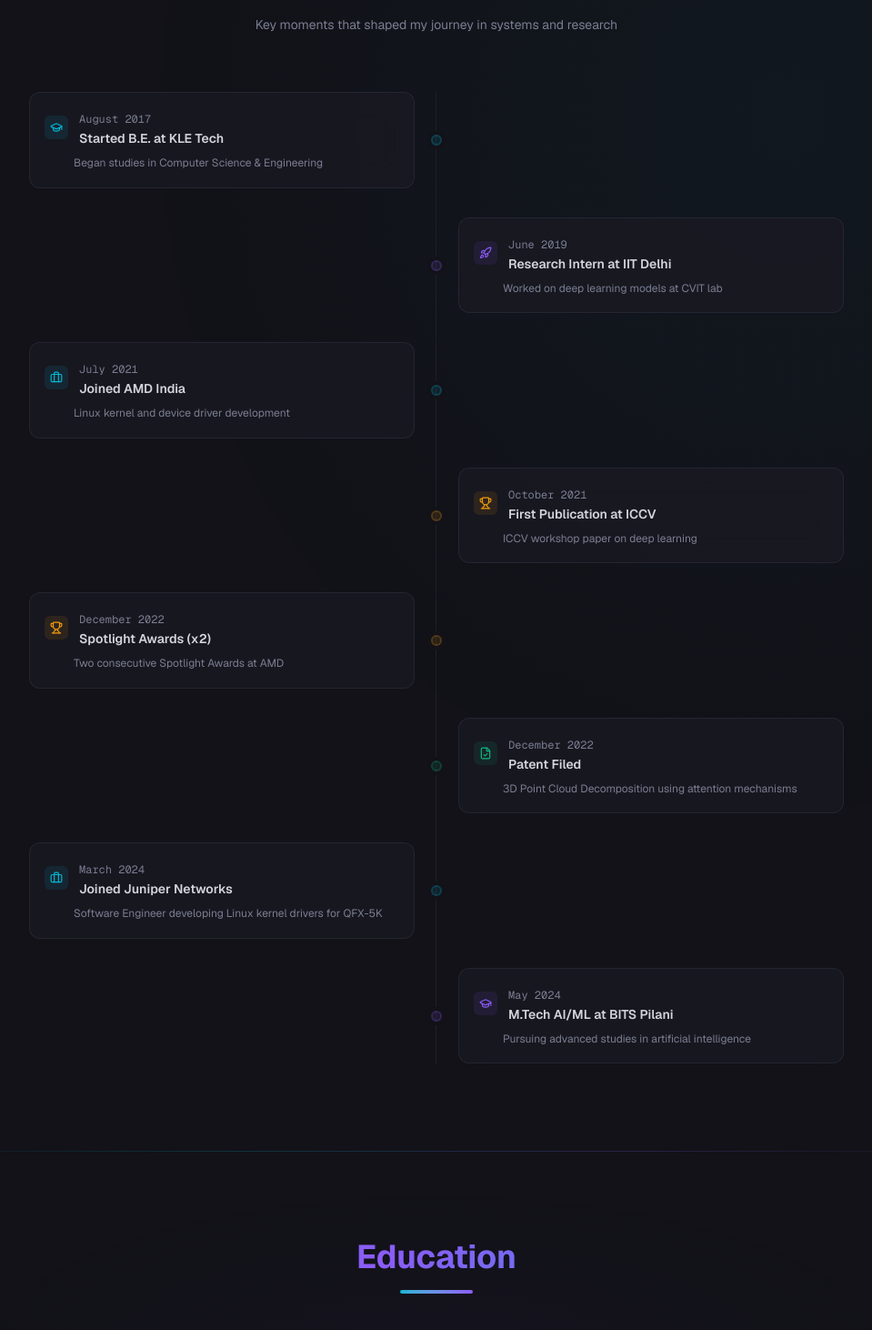
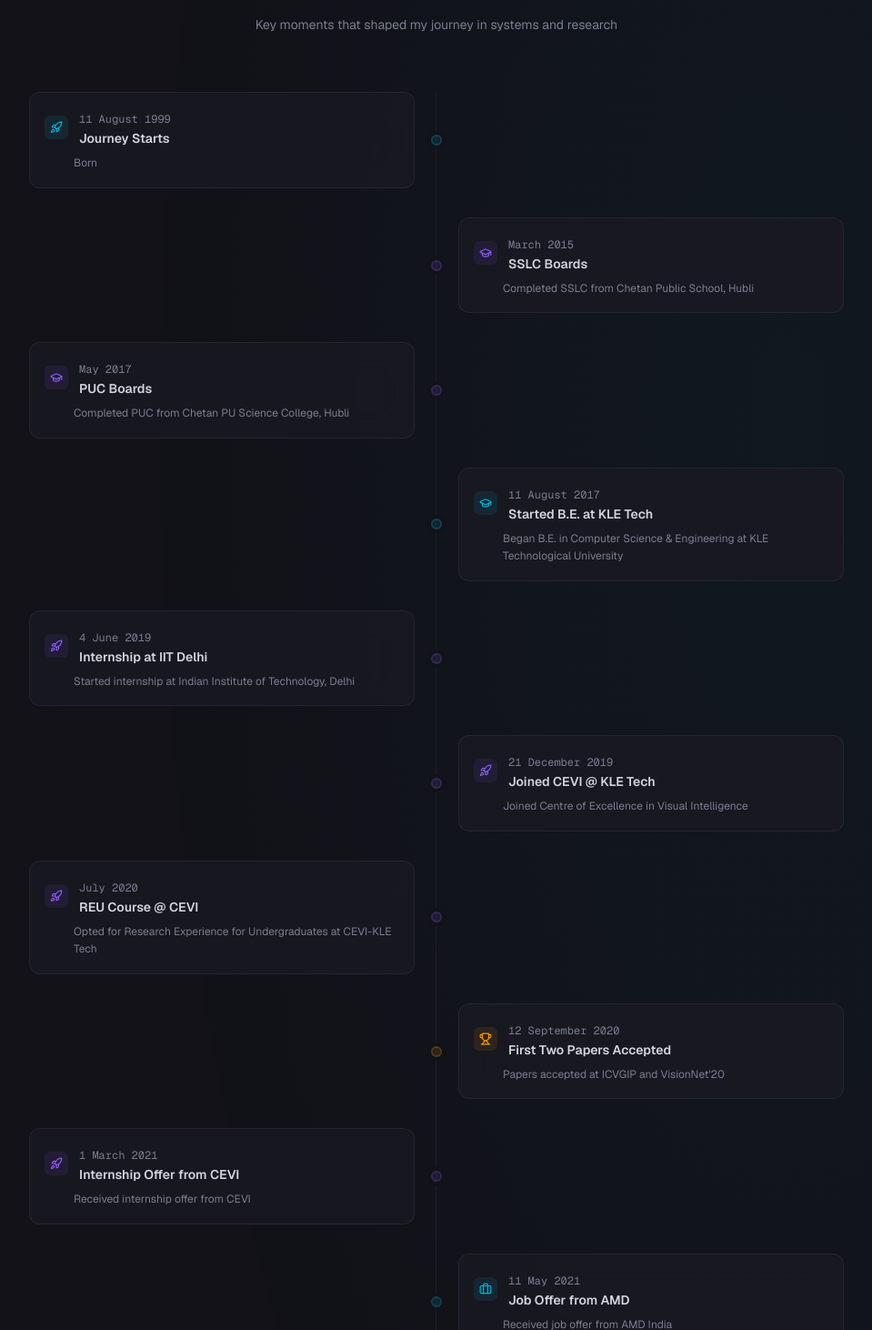
Before and after one commit to akshaykumar-gunari/ak-portfolio, a Next.js app: page / in a window 1280 px wide. Shown: the part 5488-6950 px from the top of the page at 91% size, without its empty margins (160-1119 px from the left). Built offline with nearby package versions, Linux system fonts and the light colour scheme.

Commit message:
Milestones: use exact dates from portfolio timeline, add all 20 milestones

```diff
--- a/src/components/Milestones.tsx
+++ b/src/components/Milestones.tsx
@@ -5,72 +5,180 @@ import { Calendar, Briefcase, GraduationCap, Trophy, FileCheck, Rocket } from "l
 
 const milestones = [
   {
-    date: "August 2017",
+    date: "11 August 1999",
+    title: "Journey Starts",
+    description: "Born",
+    icon: Rocket,
+    color: "text-primary",
+    bg: "bg-primary/10",
+    border: "border-primary/20",
+  },
+  {
+    date: "March 2015",
+    title: "SSLC Boards",
+    description: "Completed SSLC from Chetan Public School, Hubli",
+    icon: GraduationCap,
+    color: "text-secondary",
+    bg: "bg-secondary/10",
+    border: "border-secondary/20",
+  },
+  {
+    date: "May 2017",
+    title: "PUC Boards",
+    description: "Completed PUC from Chetan PU Science College, Hubli",
+    icon: GraduationCap,
+    color: "text-secondary",
+    bg: "bg-secondary/10",
+    border: "border-secondary/20",
+  },
+  {
+    date: "11 August 2017",
     title: "Started B.E. at KLE Tech",
-    description: "Began studies in Computer Science & Engineering",
+    description: "Began B.E. in Computer Science & Engineering at KLE Technological University",
     icon: GraduationCap,
     color: "text-primary",
     bg: "bg-primary/10",
     border: "border-primary/20",
   },
   {
-    date: "June 2019",
-    title: "Research Intern at IIT Delhi",
-    description: "Worked on deep learning models at CVIT lab",
+    date: "4 June 2019",
+    title: "Internship at IIT Delhi",
+    description: "Started internship at Indian Institute of Technology, Delhi",
     icon: Rocket,
     color: "text-secondary",
     bg: "bg-secondary/10",
     border: "border-secondary/20",
   },
   {
-    date: "July 2021",
-    title: "Joined AMD India",
-    description: "Linux kernel and device driver development",
+    date: "21 December 2019",
+    title: "Joined CEVI @ KLE Tech",
+    description: "Joined Centre of Excellence in Visual Intelligence",
+    icon: Rocket,
+    color: "text-secondary",
+    bg: "bg-secondary/10",
+    border: "border-secondary/20",
+  },
+  {
+    date: "July 2020",
+    title: "REU Course @ CEVI",
+    description: "Opted for Research Experience for Undergraduates at CEVI-KLE Tech",
+    icon: Rocket,
+    color: "text-secondary",
+    bg: "bg-secondary/10",
+    border: "border-secondary/20",
+  },
+  {
+    date: "12 September 2020",
+    title: "First Two Papers Accepted",
+    description: "Papers accepted at ICVGIP and VisionNet'20",
+    icon: Trophy,
+    color: "text-warning",
+    bg: "bg-warning/10",
+    border: "border-warning/20",
+  },
+  {
+    date: "1 March 2021",
+    title: "Internship Offer from CEVI",
+    description: "Received internship offer from CEVI",
+    icon: Rocket,
+    color: "text-secondary",
+    bg: "bg-secondary/10",
+    border: "border-secondary/20",
+  },
+  {
+    date: "11 May 2021",
+    title: "Job Offer from AMD",
+    description: "Received job offer from AMD India",
     icon: Briefcase,
     color: "text-primary",
     bg: "bg-primary/10",
     border: "border-primary/20",
   },
   {
-    date: "October 2021",
-    title: "First Publication at ICCV",
-    description: "ICCV workshop paper on deep learning",
+    date: "10 August 2021",
+    title: "ICCV Workshop Paper",
+    description: "ABD-Net paper accepted at ICCV StruCo3D Workshop",
     icon: Trophy,
     color: "text-warning",
     bg: "bg-warning/10",
     border: "border-warning/20",
   },
   {
-    date: "December 2022",
-    title: "Spotlight Awards (x2)",
-    description: "Two consecutive Spotlight Awards at AMD",
+    date: "26 July 2021",
+    title: "Joined AMD India",
+    description: "Joined as Software System Designer - 1",
+    icon: Briefcase,
+    color: "text-primary",
+    bg: "bg-primary/10",
+    border: "border-primary/20",
+  },
+  {
+    date: "31 January 2022",
+    title: "ICPRAI Paper Accepted",
+    description: "Progressive Clustering paper accepted at ICPRAI 2022",
     icon: Trophy,
     color: "text-warning",
     bg: "bg-warning/10",
     border: "border-warning/20",
   },
   {
-    date: "December 2022",
+    date: "22 December 2021",
+    title: "First Spotlight Award",
+    description: "Spotlight Award @ AMD India for Chromebook feature delivery",
+    icon: Trophy,
+    color: "text-warning",
+    bg: "bg-warning/10",
+    border: "border-warning/20",
+  },
+  {
+    date: "13 May 2022",
     title: "Patent Filed",
-    description: "3D Point Cloud Decomposition using attention mechanisms",
+    description: "First patent from CEVI @ KLE Tech on 3D Point Cloud Decomposition",
     icon: FileCheck,
     color: "text-success",
     bg: "bg-success/10",
     border: "border-success/20",
   },
   {
-    date: "March 2024",
-    title: "Joined Juniper Networks",
-    description: "Software Engineer developing Linux kernel drivers for QFX-5K",
+    date: "14 December 2022",
+    title: "Second Spotlight Award",
+    description: "2nd Spotlight Award @ AMD India",
+    icon: Trophy,
+    color: "text-warning",
+    bg: "bg-warning/10",
+    border: "border-warning/20",
+  },
+  {
+    date: "2 January 2023",
+    title: "Linux Kernel Team @ AMD",
+    description: "Started in Linux Platform Drivers Development Team",
     icon: Briefcase,
     color: "text-primary",
     bg: "bg-primary/10",
     border: "border-primary/20",
   },
   {
-    date: "May 2024",
+    date: "1 March 2023",
+    title: "Promoted to SSD-2",
+    description: "Promoted to Software System Designer - 2, working on NTB & DMA drivers",
+    icon: Briefcase,
+    color: "text-primary",
+    bg: "bg-primary/10",
+    border: "border-primary/20",
+  },
+  {
+    date: "18 March 2024",
+    title: "Joined Juniper Networks",
+    description: "Joined as Software Engineer - 2",
+    icon: Briefcase,
+    color: "text-primary",
+    bg: "bg-primary/10",
+    border: "border-primary/20",
+  },
+  {
+    date: "26 May 2024",
     title: "M.Tech AI/ML at BITS Pilani",
-    description: "Pursuing advanced studies in artificial intelligence",
+    description: "Started M.Tech in Artificial Intelligence and Machine Learning",
     icon: GraduationCap,
     color: "text-secondary",
     bg: "bg-secondary/10",
```
